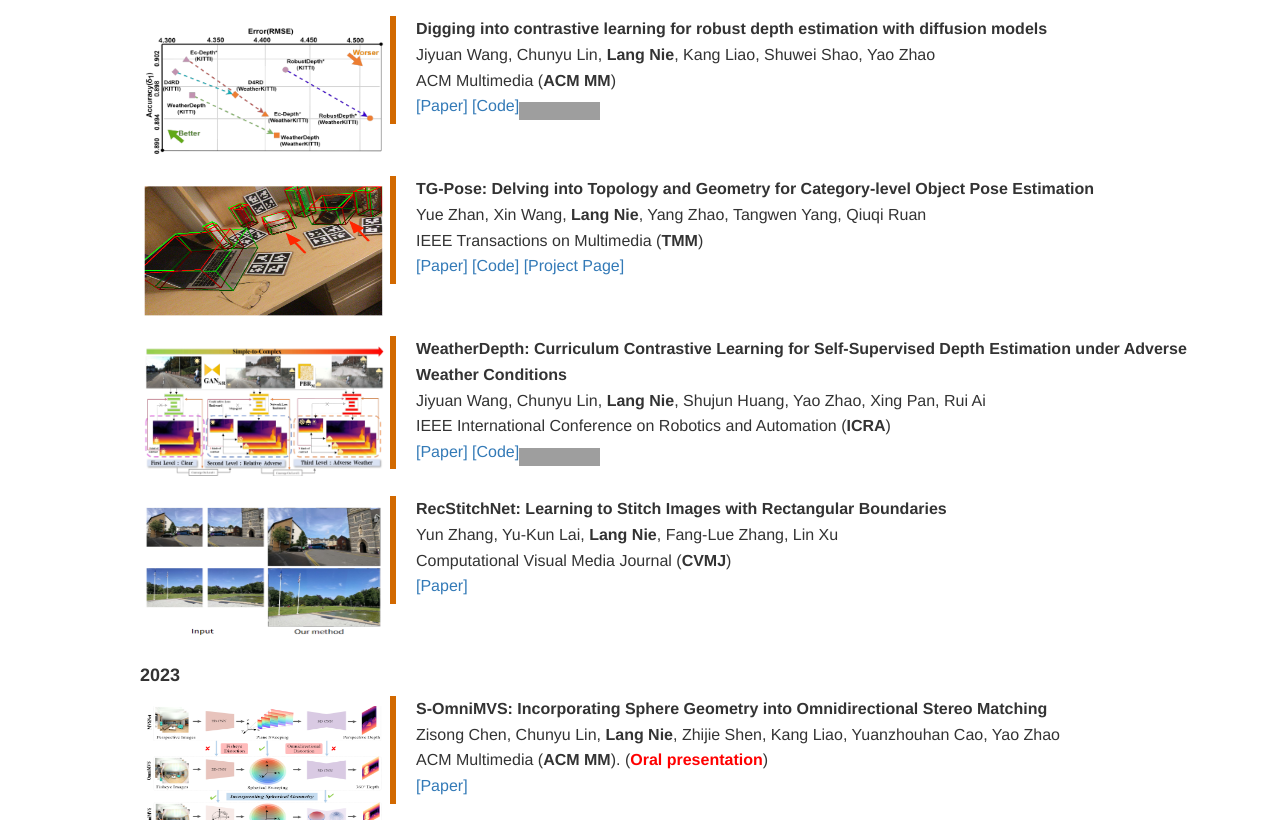
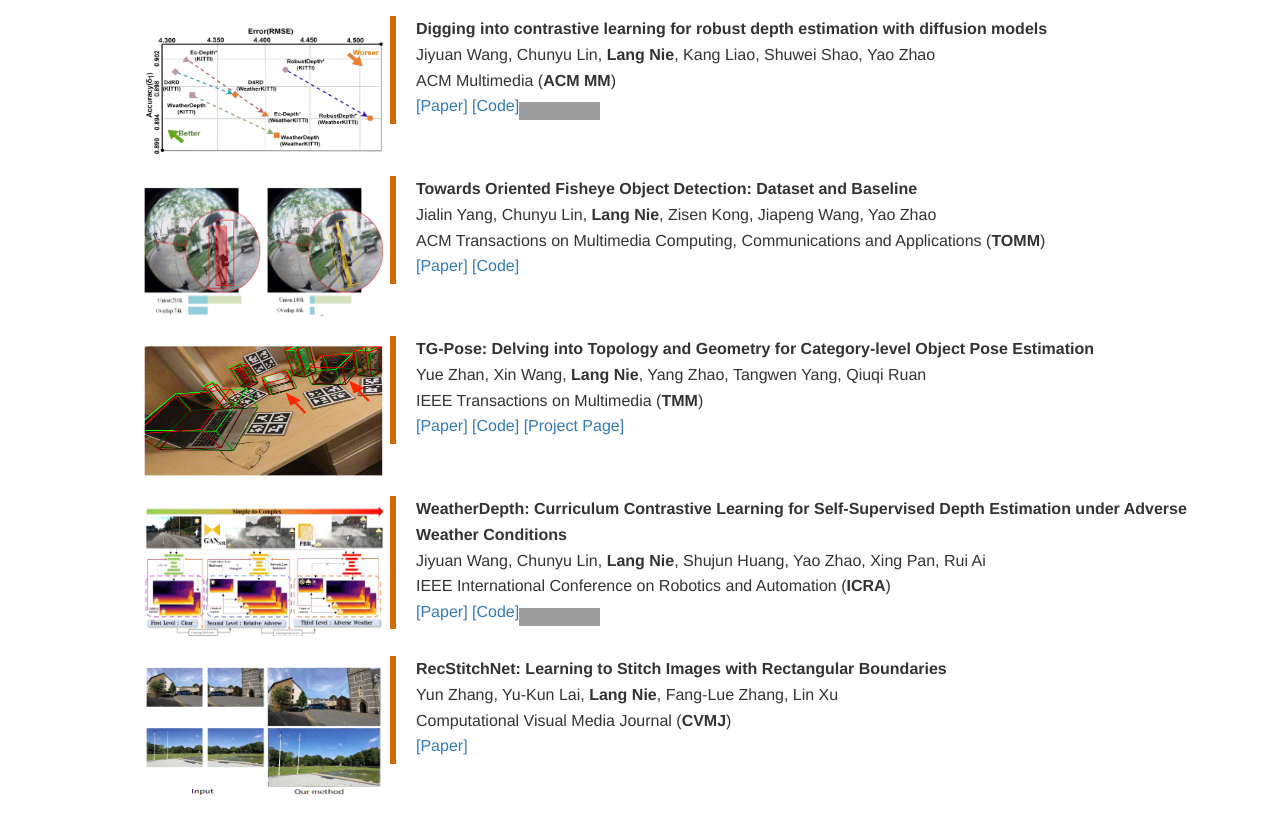
Before and after one commit to nie-lang/nie-lang.github.io, a Jekyll site: the page built from index.html, in a window 1280 px wide and 900 px high, scrolled down 1812 px, cut to the strip 80-900 px from the top of the window. Built offline with Jekyll 4.4.1, drawn with Linux system fonts in a browser that asks for light colours; nearby versions of some CDN libraries; library files that are not in the unit come from our copies; grey boxes are pictures that could not be loaded.

Commit message:
Update publication.html

```diff
--- a/_includes/publication.html
+++ b/_includes/publication.html
@@ -307,6 +307,27 @@
 				</div>
 				</div>
 			</div>
+
+			<div class="paper short">
+				<div class="sub-left">
+					<span></span>
+					<img src="assets/images/FDA-YOLO.png" width="240" height="130">
+				</div>
+				<div class="sub-right">
+				<div class="media">
+				  <div class="media-body">
+					<p class="media-heading">
+					  <strong>Towards Oriented Fisheye Object Detection: Dataset and Baseline</strong><br />
+					    Jialin Yang, Chunyu Lin, <strong>Lang Nie</strong>, Zisen Kong, Jiapeng Wang, Yao Zhao<br />
+					   ACM Transactions on Multimedia Computing, Communications and Applications (<strong>TOMM</strong>)<br />
+					   <a href="https://dl.acm.org/doi/abs/10.1145/3702640">[Paper]</a>
+					   <a href="https://github.com/lukanightfever/FishOBB">[Code]</a>
+					</p>
+				  </div>
+				</div>
+				</div>
+			</div>
+
 
 			<div class="paper short">
 				<div class="sub-left">
```
